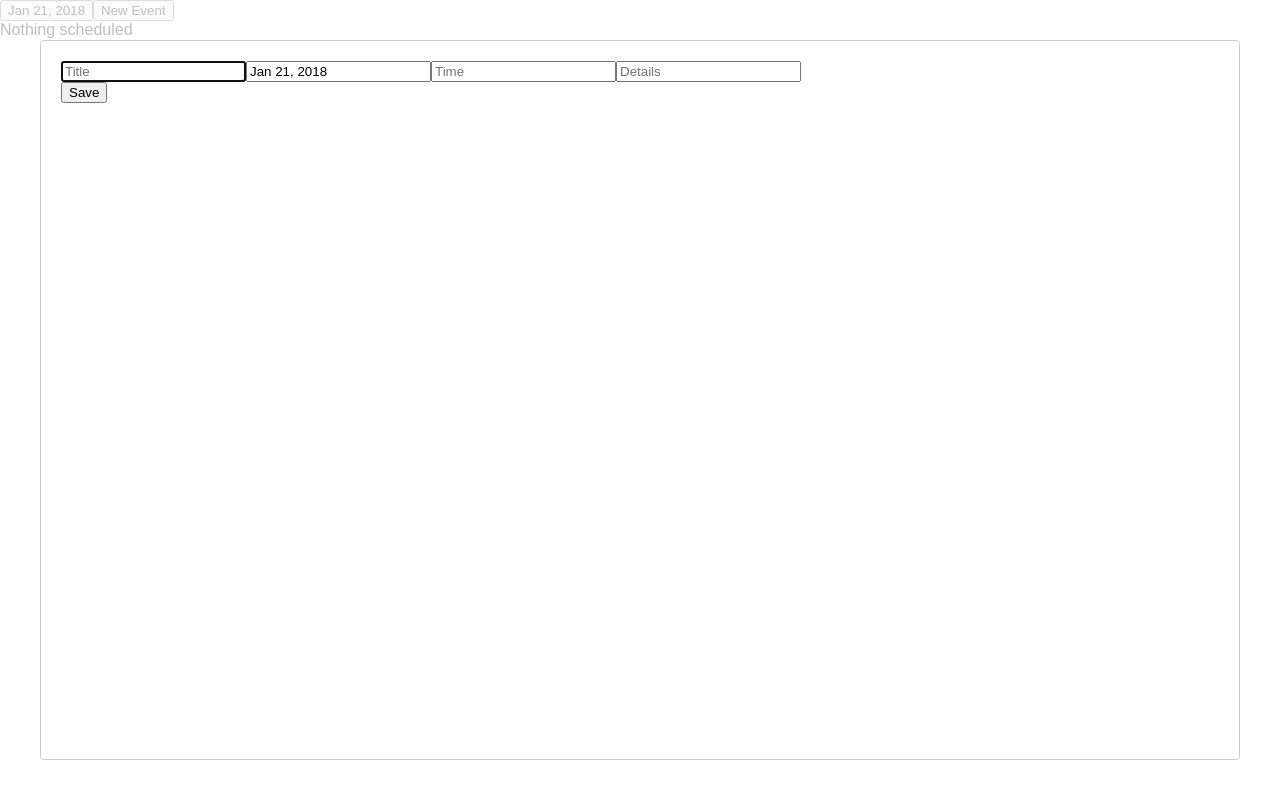
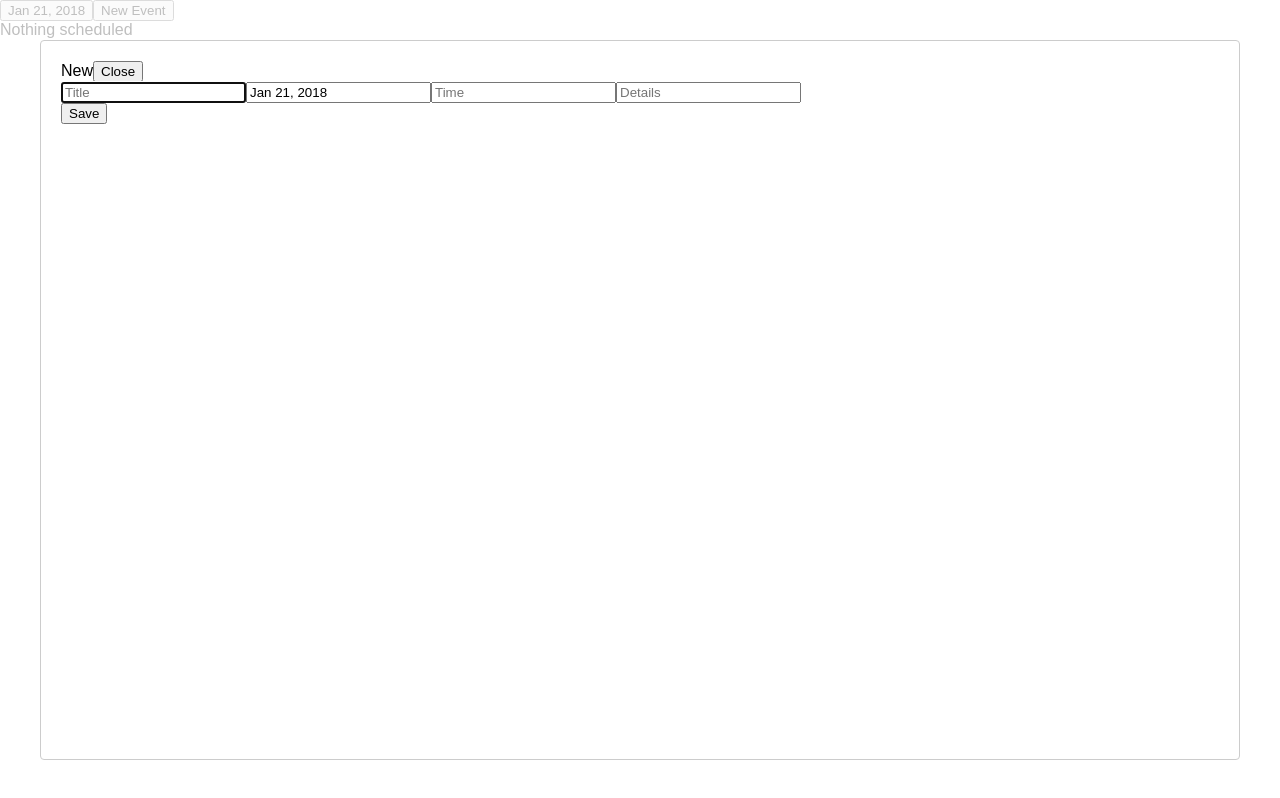
Before and after one commit to sequoian/calendar, a React (Create React App) app in the folder client/: page / in a window 1280 px wide. Both pictures are taken after a click on the button "New Event". Built offline with nearby package versions, Linux system fonts and the light colour scheme.

Commit message:
modal header

```diff
--- a/client/src/components/Modal.js
+++ b/client/src/components/Modal.js
@@ -1,27 +1,38 @@
 import React from 'react'
 import {connect} from 'react-redux'
 import ReactModal from 'react-modal'
-import {closeEditor} from '../actions'
+import {closeEditor, deleteEvent} from '../actions'
+import ModalHeader from './ModalHeader'
 
-const Modal = ({isOpen, onClose, children}) => (
+const Modal = ({isOpen, eventId, onClose, onDelete, children}) => (
   <ReactModal
     isOpen={isOpen}
     onRequestClose={onClose}
     appElement={document.getElementById('root')}
   >
+    <ModalHeader
+      eventId={eventId}
+      onClose={onClose}
+      onDelete={e => onDelete(eventId)}
+    />
     {children}
   </ReactModal>
 )
 
 const mapStateToProps = state => {
   return {
-    isOpen: state.editor.isOpen
+    isOpen: state.editor.isOpen,
+    eventId: state.editor.event ? state.editor.event.id : null
   }
 }
 
 const mapDispatchToProps = dispatch => {
   return {
-    onClose: () => dispatch(closeEditor())
+    onClose: () => dispatch(closeEditor()),
+    onDelete: id => {
+      dispatch(deleteEvent(id))
+      dispatch(closeEditor())
+    }
   }
 }
 
--- /dev/null
+++ b/client/src/components/ModalHeader.js
@@ -0,0 +1,18 @@
+import React from 'react'
+
+const ModalHeader = ({eventId, onClose, onDelete}) => (
+  <div>
+    {eventId ?
+      <button onClick={onDelete}>
+        Delete
+      </button>
+      : null
+    }
+    <span>{eventId ? 'Edit' : 'New'}</span>
+    <button onClick={onClose}>
+      Close
+    </button>
+  </div>
+)
+
+export default ModalHeader
```
